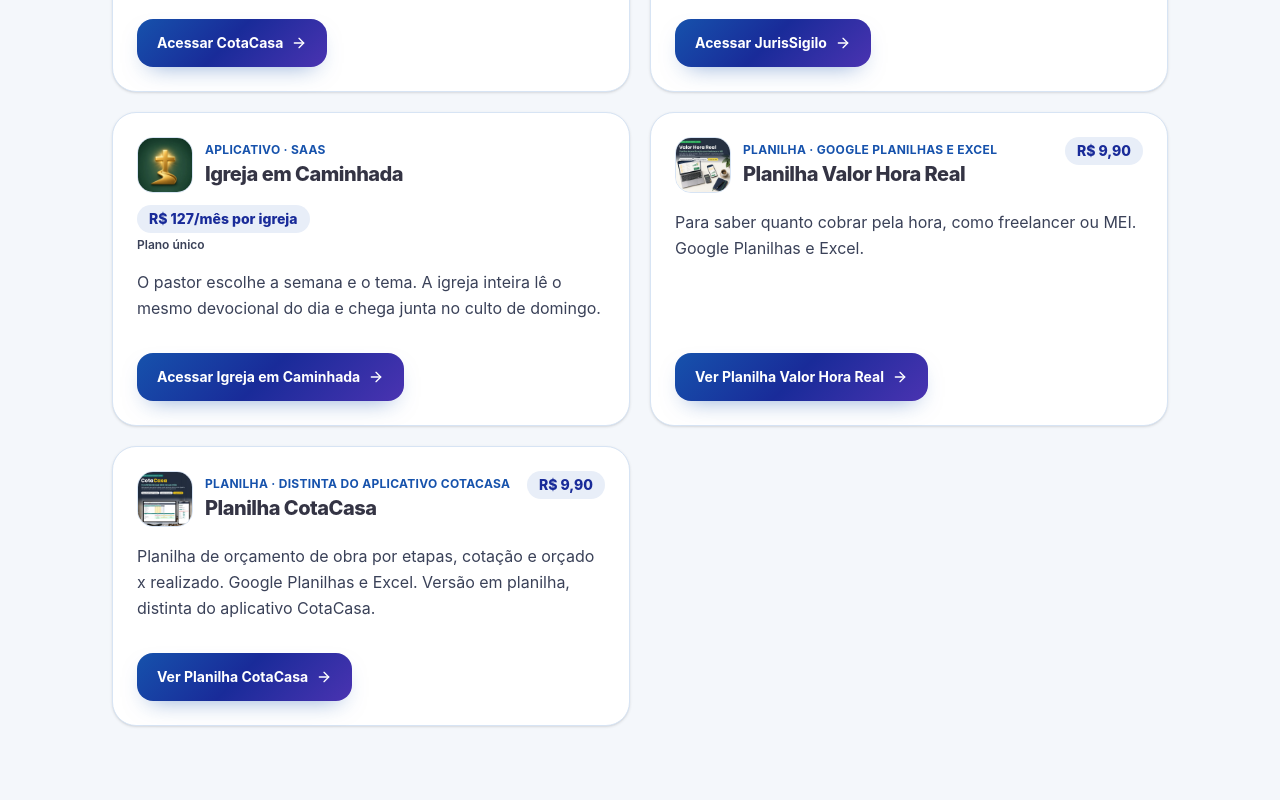
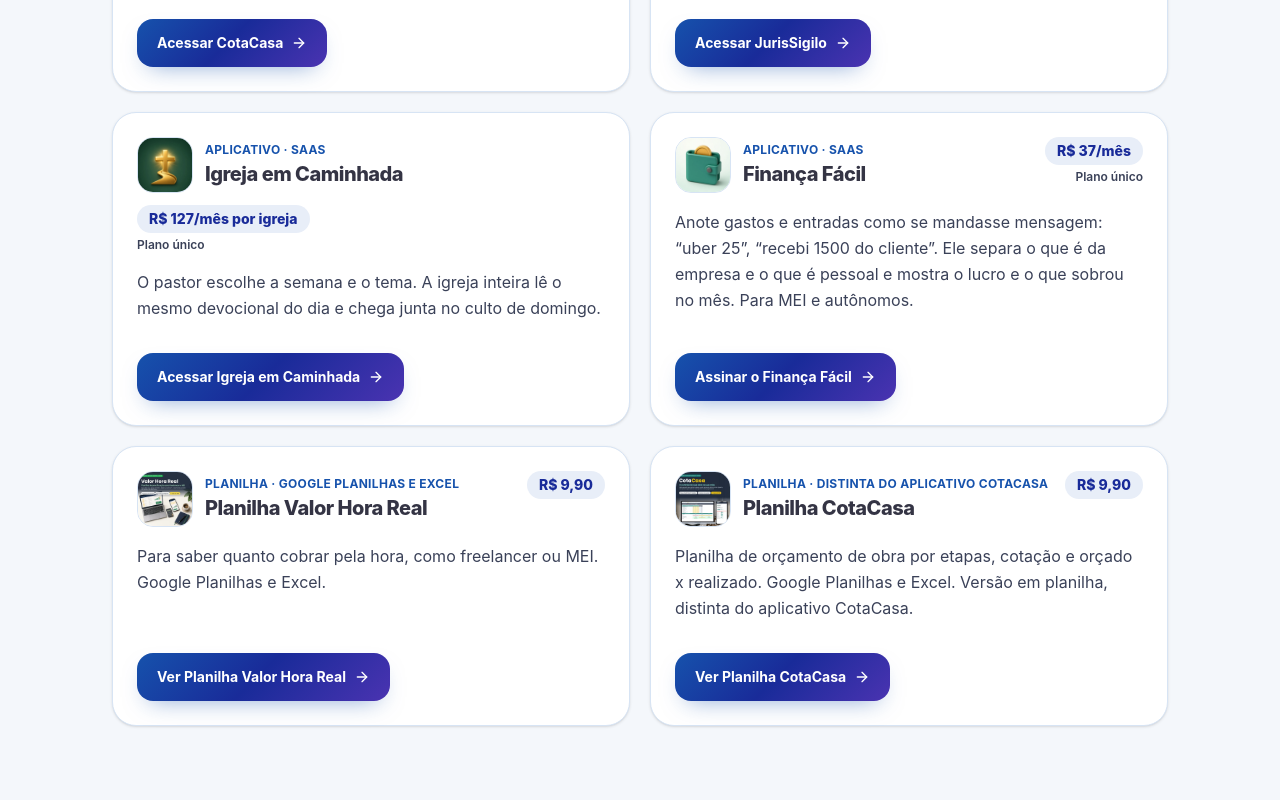
Before and after one commit to bonivitti-collab/sentinel-systems, a React (Vite) app: page / in a window 1280 px wide. Shown: the part 1240-2040 px from the top of the page. Built offline with nearby package versions, Linux system fonts and the light colour scheme.

Commit message:
vitrine: cartao do Financa Facil

```diff
--- a/src/data/companySite.ts
+++ b/src/data/companySite.ts
@@ -90,7 +90,7 @@ export const PAGES: Record<PageKey, PageMeta> = {
 };
 
 export interface HomeProduct {
-  id: 'cotacasa-app' | 'jurissigilo' | 'igreja-em-caminhada' | 'valorhora' | 'cotacasa-planilha';
+  id: 'cotacasa-app' | 'jurissigilo' | 'igreja-em-caminhada' | 'financa-facil' | 'valorhora' | 'cotacasa-planilha';
   name: string;
   kindLabel: string;
   schemaType: 'SoftwareApplication' | 'Product';
@@ -154,6 +154,22 @@ export const HOME_PRODUCTS: HomeProduct[] = [
     imageAlt: 'Logotipo do Igreja em Caminhada, uma cruz e um caminho',
   },
   {
+    id: 'financa-facil',
+    name: 'Finança Fácil',
+    kindLabel: 'Aplicativo · SaaS',
+    schemaType: 'SoftwareApplication',
+    description:
+      'Anote gastos e entradas como se mandasse mensagem: “uber 25”, “recebi 1500 do cliente”. Ele separa o que é da empresa e o que é pessoal e mostra o lucro e o que sobrou no mês. Para MEI e autônomos.',
+    priceLabel: 'R$\u00a037/mês',
+    priceAmount: '37.00',
+    priceSuffix: 'Plano único',
+    href: 'https://pay.kiwify.com.br/dlHJkLA',
+    offerUrl: 'https://pay.kiwify.com.br/dlHJkLA',
+    ctaLabel: 'Assinar o Finança Fácil',
+    image: '/produtos/financa-facil-logo.webp',
+    imageAlt: 'Logotipo do Finança Fácil',
+  },
+  {
     id: 'valorhora',
     name: 'Planilha Valor Hora Real',
     kindLabel: 'Planilha · Google Planilhas e Excel',
@@ -189,11 +205,11 @@ export const HOME_FAQS = [
   },
   {
     q: 'Quais produtos estão no ar?',
-    a: 'Estão no ar o aplicativo CotaCasa (para acompanhar obra), o SaaS jurídico JurisSigilo, o Igreja em Caminhada, a Planilha Valor Hora Real e a Planilha CotaCasa.',
+    a: 'Estão no ar o aplicativo CotaCasa (para acompanhar obra), o SaaS jurídico JurisSigilo, o Igreja em Caminhada, o Finança Fácil (gastos e entradas da empresa e pessoais, para MEI e autônomos), a Planilha Valor Hora Real e a Planilha CotaCasa.',
   },
   {
     q: 'Quanto custam os produtos?',
-    a: 'O aplicativo CotaCasa custa R$ 39,90 por mês (plano único). O JurisSigilo custa R$ 197 por mês, com 300 análises por mês. O Igreja em Caminhada custa R$ 127 por mês por igreja. A Planilha Valor Hora Real e a Planilha CotaCasa custam R$ 9,90 cada.',
+    a: 'O aplicativo CotaCasa custa R$ 39,90 por mês (plano único). O JurisSigilo custa R$ 197 por mês, com 300 análises por mês. O Igreja em Caminhada custa R$ 127 por mês por igreja. O Finança Fácil custa R$ 37 por mês (plano único). A Planilha Valor Hora Real e a Planilha CotaCasa custam R$ 9,90 cada.',
   },
   {
     q: 'A Sentinel atende todo o Brasil?',
--- a/src/pages/HomePage.tsx
+++ b/src/pages/HomePage.tsx
@@ -6,6 +6,7 @@ import {
   FileSpreadsheet,
   MessageCircle,
   Scale,
+  Wallet,
 } from 'lucide-react';
 import { SentinelLogo } from '../components/SentinelLogo';
 import {
@@ -27,6 +28,7 @@ const PRODUCT_ICON: Record<HomeProduct['id'], typeof Building2> = {
   'cotacasa-app': Building2,
   jurissigilo: Scale,
   'igreja-em-caminhada': Church,
+  'financa-facil': Wallet,
   valorhora: FileSpreadsheet,
   'cotacasa-planilha': FileSpreadsheet,
 };
@@ -35,6 +37,7 @@ const PRODUCT_TINT: Record<HomeProduct['id'], string> = {
   'cotacasa-app': 'bg-[#E7F9FB] text-[#1652AC]',
   jurissigilo: 'bg-[#E8EEF8] text-[#192B99]',
   'igreja-em-caminhada': 'bg-[#E8F2EE] text-[#2F6F5E]',
+  'financa-facil': 'bg-[#E8F5EE] text-[#1F7A4D]',
   valorhora: 'bg-[#E7F9FB] text-[#1652AC]',
   'cotacasa-planilha': 'bg-[#EEEAF8] text-[#4A33B1]',
 };
@@ -216,7 +219,7 @@ export function HomePage(_props: HomePageProps) {
               Fale com a equipe Sentinel Systems
             </h2>
             <p className="mt-3 max-w-xl text-base leading-relaxed text-[#3A4158]">
-              Tem alguma dúvida sobre o CotaCasa, o JurisSigilo, o Igreja em Caminhada ou uma de nossas planilhas? Chame no WhatsApp ou envie um e-mail.
+              Tem alguma dúvida sobre o CotaCasa, o JurisSigilo, o Igreja em Caminhada, o Finança Fácil ou uma de nossas planilhas? Chame no WhatsApp ou envie um e-mail.
             </p>
             <div className="mt-6 flex flex-col gap-3 sm:flex-row sm:items-center">
               <a
--- a/src/pages/PrivacyPage.tsx
+++ b/src/pages/PrivacyPage.tsx
@@ -46,7 +46,7 @@ export function PrivacyPage({ onNavigate }: PrivacyPageProps) {
           <div>
             <h2 className="text-xl font-extrabold text-[#343444]">3. Aplicativos SaaS e planilhas</h2>
             <p className="mt-2">
-              Os aplicativos SaaS (como o CotaCasa, o JurisSigilo e o Igreja em Caminhada) possuem ambientes próprios de acesso e uso. A aquisição das planilhas Valor Hora Real e CotaCasa ocorre em ambiente externo da plataforma Kiwify, que possui sua própria política de privacidade e processa os dados de pagamento com segurança.
+              Os aplicativos SaaS (como o CotaCasa, o JurisSigilo, o Igreja em Caminhada e o Finança Fácil) possuem ambientes próprios de acesso e uso. A aquisição das planilhas Valor Hora Real e CotaCasa ocorre em ambiente externo da plataforma Kiwify, que possui sua própria política de privacidade e processa os dados de pagamento com segurança.
             </p>
           </div>
 
--- a/src/pages/TermsPage.tsx
+++ b/src/pages/TermsPage.tsx
@@ -39,7 +39,7 @@ export function TermsPage({ onNavigate }: TermsPageProps) {
           <div>
             <h2 className="text-xl font-extrabold text-[#343444]">2. Aplicativos SaaS</h2>
             <p className="mt-2">
-              Cada aplicativo SaaS (como o CotaCasa, o JurisSigilo e o Igreja em Caminhada) é acessado em seu próprio endereço oficial, onde constam as condições vigentes de uso e contratação.
+              Cada aplicativo SaaS (como o CotaCasa, o JurisSigilo, o Igreja em Caminhada e o Finança Fácil) é acessado em seu próprio endereço oficial, onde constam as condições vigentes de uso e contratação.
             </p>
           </div>
 
```
Also changed, not shown: public/produtos/financa-facil-logo.webp (added).
